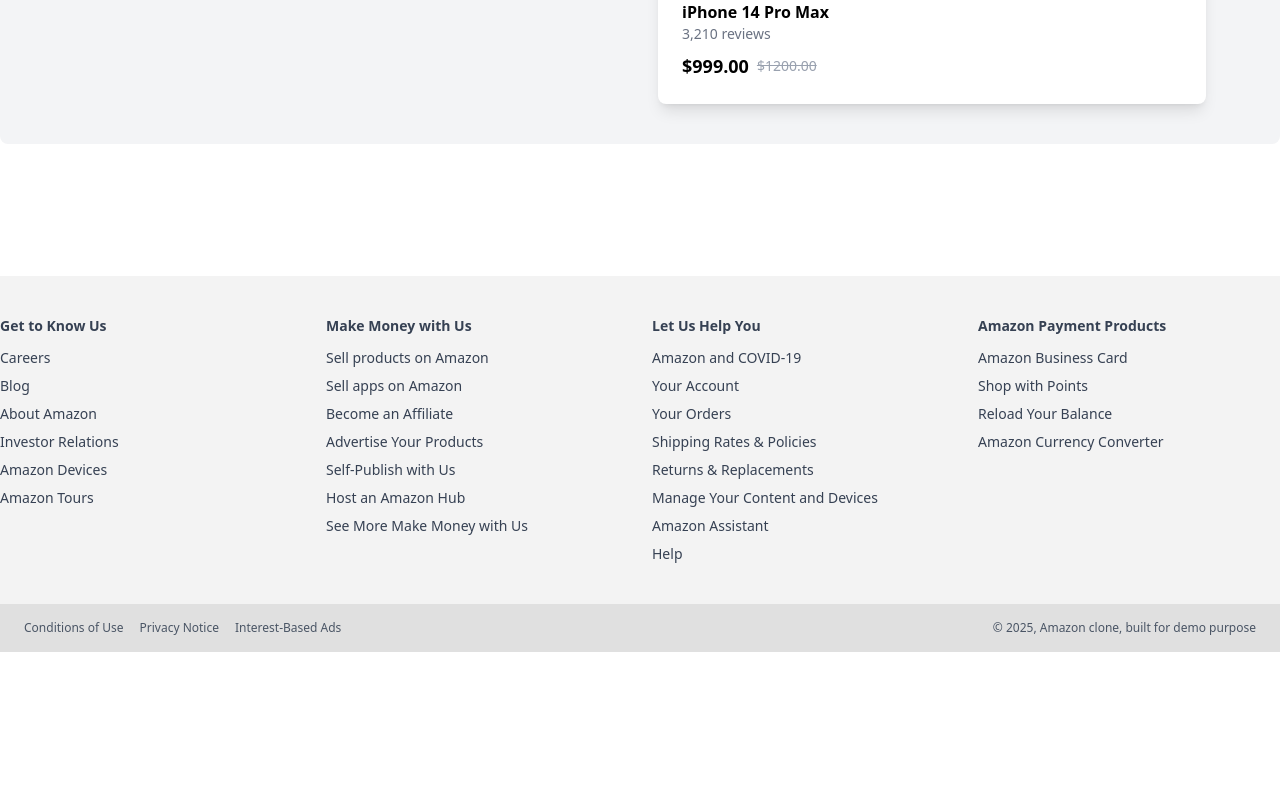
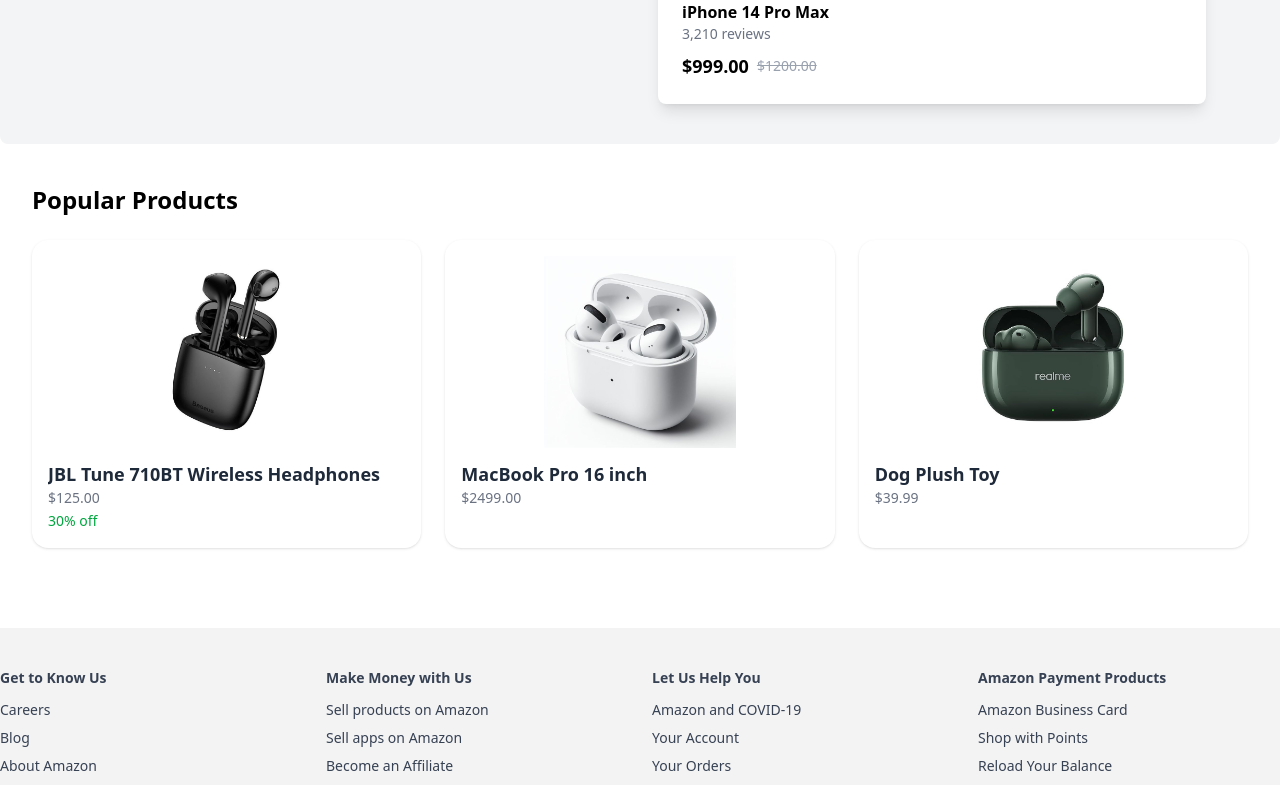
Before and after one commit to JannatulLima9575/E-Commerce_modern_website, a Next.js app: page / in a window 1280 px wide. Shown: the part 684-1469 px from the top of the page. Before the commit the page ends 1336 px from the top, so only its background shows below. Built offline with nearby package versions, Linux system fonts and the light colour scheme.

Commit message:
productSection

```diff
--- /dev/null
+++ b/src/app/components/ProductCard.tsx
@@ -0,0 +1,31 @@
+import Image from 'next/image';
+import { Product } from '@/types/product';
+
+interface ProductCardProps {
+  product: Product;
+}
+
+export default function ProductCard({ product }: ProductCardProps) {
+  return (
+    <div className="bg-white rounded-2xl shadow-sm p-4 hover:shadow-md transition cursor-pointer">
+      <div className="relative w-full h-48">
+        <Image
+          src={product.image}
+          alt={product.title}
+          fill
+          className="object-contain rounded-lg"
+        />
+      </div>
+      <h3 className="mt-3 text-lg font-semibold text-gray-800 line-clamp-2">
+        {product.title}
+      </h3>
+      <p className="text-gray-500 text-sm">${product.price.toFixed(2)}</p>
+
+      {product.discount && (
+        <span className="text-sm text-green-600 font-medium">
+          {product.discount} off
+        </span>
+      )}
+    </div>
+  );
+}
--- /dev/null
+++ b/src/app/components/ProductSection.tsx
@@ -0,0 +1,37 @@
+import { Product } from '@/types/product';
+import ProductCard from './ProductCard';
+
+const products: Product[] = [
+  {
+    id: 1,
+    title: 'JBL Tune 710BT Wireless Headphones',
+    price: 125.0,
+    image: '/headphone.jpg',
+    discount: '30%',
+  },
+  {
+    id: 2,
+    title: 'MacBook Pro 16 inch',
+    price: 2499.0,
+    image: '/headphone1.jpg',
+  },
+  {
+    id: 3,
+    title: 'Dog Plush Toy',
+    price: 39.99,
+    image: '/headphone2.jpg',
+  },
+];
+
+export default function ProductSection() {
+  return (
+    <section className="py-10 px-8">
+      <h1 className="text-2xl font-bold mb-6">Popular Products</h1>
+      <div className="grid grid-cols-1 sm:grid-cols-2 md:grid-cols-3 gap-6">
+        {products.map((item) => (
+          <ProductCard key={item.id} product={item} />
+        ))}
+      </div>
+    </section>
+  );
+}
--- a/src/app/page.tsx
+++ b/src/app/page.tsx
@@ -1,11 +1,15 @@
 import Banner from './components/Banner';
+import ProductSection from './components/ProductSection';
 
 export default function Home() {
   return (
     <section>
       <div>
-      <Banner></Banner>
+        <Banner></Banner>
       </div>
-</section>
+      <div>
+        <ProductSection></ProductSection>
+      </div>
+    </section>
   );
 }
```
Also changed, not shown: src/types/product.d.ts (added, +8 -0 lines).
